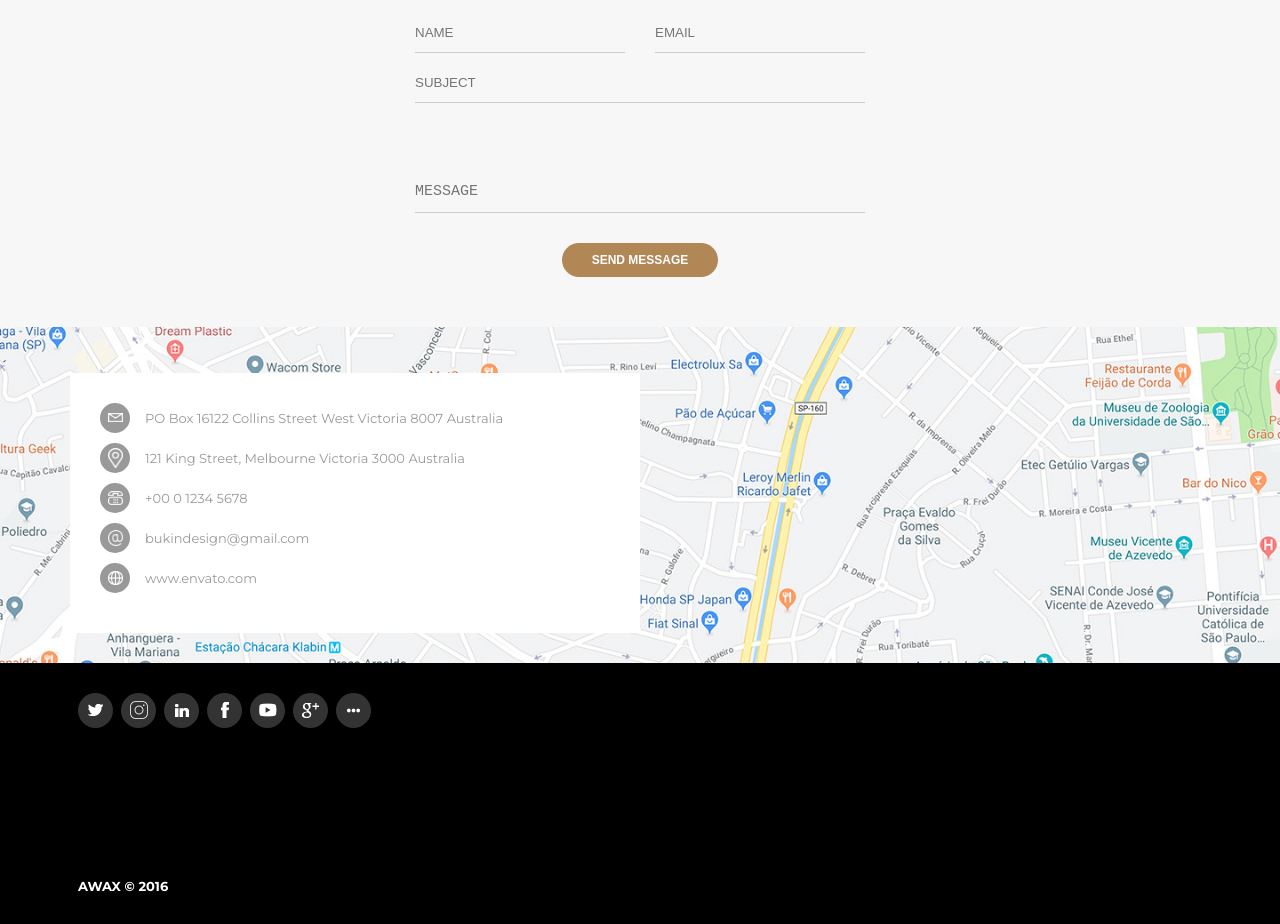
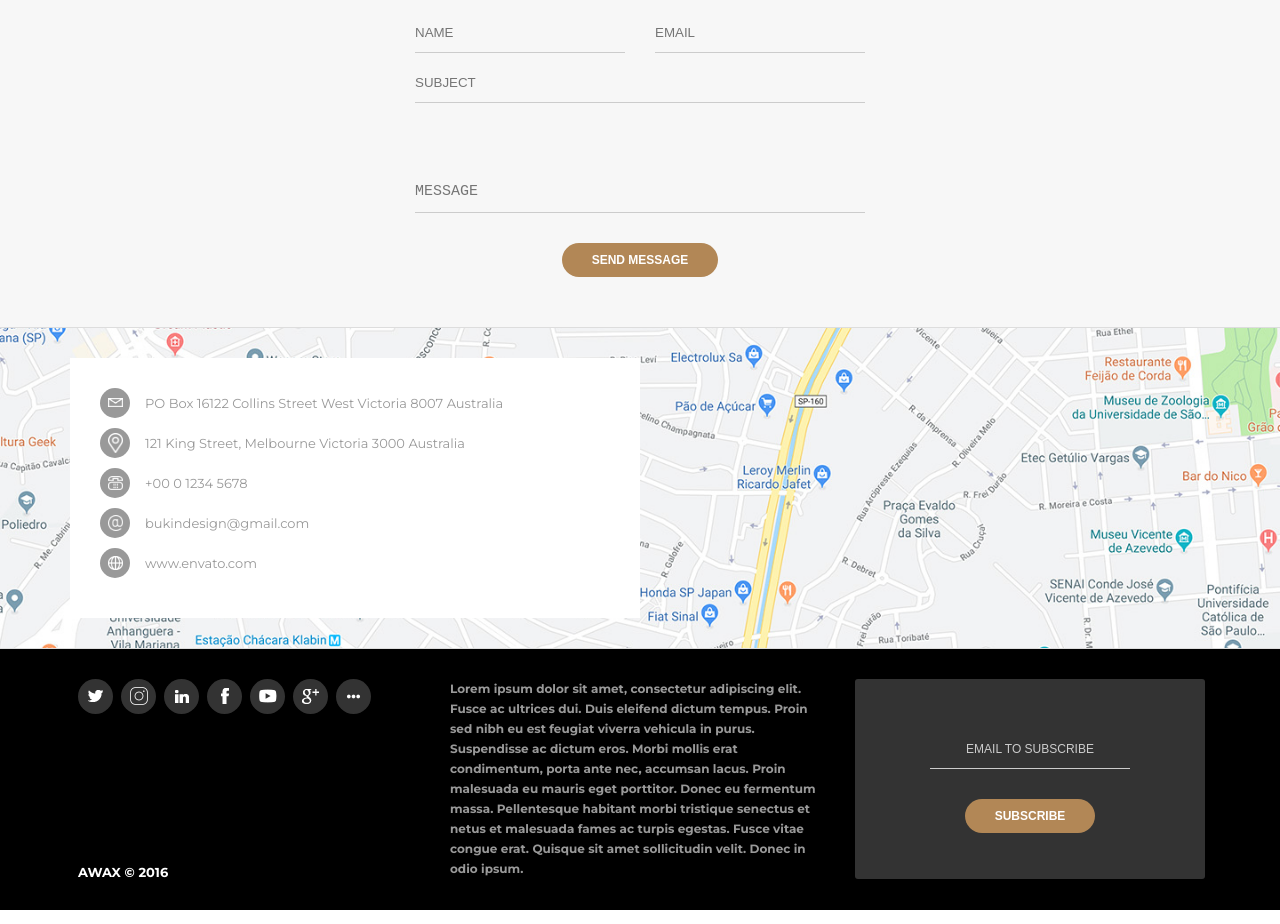
Before and after one commit to Cesaz/Awax---Website, a plain HTML site: page home.html in a window 1280 px wide. Shown: the part 5665-6589 px from the top of the page. Drawn offline with Linux system fonts and the light colour scheme.

Commit message:
HTML e CSS modificados, Footer terminado. Foi alterado o CSS da Section do mapa, adicionando um border-top e border-bottom. No inicio do CSS, foi alterado a Class .button, adicionando a propriedade cursor: pointer;

```diff
--- a/assets/css/home-styles.css
+++ b/assets/css/home-styles.css
@@ -78,6 +78,7 @@ header {
     padding: 10px 30px;
     margin-top: 30px;
     border-radius: 20px;
+    cursor: pointer;
 }
 
 .button:hover {
@@ -873,6 +874,8 @@ header {
             background-position: center;
             padding-top: 30px;
             padding-bottom: 30px;
+            border-top: 1px solid #DDD;
+            border-bottom: 1px solid #DDD;
         }
 
         .map_area {
@@ -924,9 +927,11 @@ header {
     .footer_contents {
         max-width: 1140px;
         margin: auto;
+        display: flex;
     }
 
     .footer_content {
+        flex: 1;
         color: #FFFFFF;
     }
 
@@ -956,12 +961,46 @@ header {
         margin-left: 8px;
     }
 
+    .footer_descrip h5 {
+        color: #999;
+        font-size: 12px;
+        line-height: 20px;
+    }
 
+    .footer_subscribe {
+        margin-left: 25px;
+        background-color: #333;
+        width: 350px;
+        height: 200px;
+        border-radius: 3px;
+    }
 
+    .footer_subscribe form {
+        padding: 50px;
+    }
 
+    .footer_subscribe input[type=email] {
+        display:block;
+        width:80%;
+        height:40px;
+        border:0;
+        background:transparent;
+        border-bottom:1px solid #CCC;
+        outline:0;
+        margin: auto;
+        text-align: center;
+    }
 
+    .footer_subscribe input::placeholder {
+        color: #CCC;
+        padding: 15px;
+        font-size: 12px;
+    }
 
-
-
-
+    .footer_subscribe input[type=submit] {
+        border: 0;
+        display: flex;
+        margin: auto;
+        margin-top: 30px;
+    }
 /*FOOTER*/
--- a/home.html
+++ b/home.html
@@ -584,7 +584,7 @@
                 </div>
             </section>
 
-            <section class="section_map">´
+            <section class="section_map">
                 <div class="map_area">
                     <div class="map_info">
                         <div class="map_info_item">
@@ -627,37 +627,43 @@
                 <div class="footer_content">
                     <div class="footer_social_media">
                         <div>
-                            <a href="https://www.twitter.com"><img src="assets/images/twitter.png" alt=""></a>
+                            <a href="https://www.twitter.com" target="_blank"><img src="assets/images/twitter.png" alt=""></a>
                         </div>
                         <div>
-                            <a href="https://www.instagram.com"><img src="assets/images/instagram.png" alt=""></a>
+                            <a href="https://www.instagram.com" target="_blank"><img src="assets/images/instagram.png" alt=""></a>
                         </div>
                         <div>
-                            <a href=""><img src="assets/images/linkedin.png" alt=""></a>
+                            <a href="https://www.linkedin.com/" target="_blank"><img src="assets/images/linkedin.png" alt=""></a>
                         </div>
                         <div>
-                            <a href="https://www.facebook.com"><img src="assets/images/facebook.png" alt=""></a>
+                            <a href="https://www.facebook.com" target="_blank"><img src="assets/images/facebook.png" alt=""></a>
                         </div>
                         <div>
-                            <a href="https://www.youtube.com"><img src="assets/images/YouTube.png" alt=""></a>
+                            <a href="https://www.youtube.com" target="_blank"><img src="assets/images/YouTube.png" alt=""></a>
                         </div>
                         <div>
-                            <a href=""><img src="assets/images/googleplus.png" alt=""></a>
+                            <a href="https://www.google.com" target="_blank"><img src="assets/images/googleplus.png" alt=""></a>
                         </div>
                         <div>
-                            <a href=""><img src="assets/images/dots.png" alt=""></a>
+                            <a href="https://www.notexist.com" target="_blank"><img src="assets/images/dots.png" alt=""></a>
                         </div>
                     </div>
                     <h4>AWAX © 2016</h4>
                 </div>
                 <div class="footer_content">
-
+                    <div class="footer_descrip">
+                        <h5>Lorem ipsum dolor sit amet, consectetur adipiscing elit. Fusce ac ultrices dui. Duis eleifend dictum tempus. Proin sed nibh eu est feugiat viverra vehicula in purus. Suspendisse ac dictum eros. Morbi mollis erat condimentum, porta ante nec, accumsan lacus. Proin malesuada eu mauris eget porttitor. Donec eu fermentum massa. Pellentesque habitant morbi tristique senectus et netus et malesuada fames ac turpis egestas. Fusce vitae congue erat. Quisque sit amet sollicitudin velit. Donec in odio ipsum.</h5>
+                    </div>
                 </div>
                 <div class="footer_content">
-
+                    <div class="footer_subscribe">
+                        <form method="POST">
+                            <input type="email" name="email" placeholder="EMAIL TO SUBSCRIBE" required />
+                            <input type="submit" value="Subscribe" class="button" />
+                        </form>
+                    </div>
                 </div>
             </div>
-
         </footer>
 
 
```
